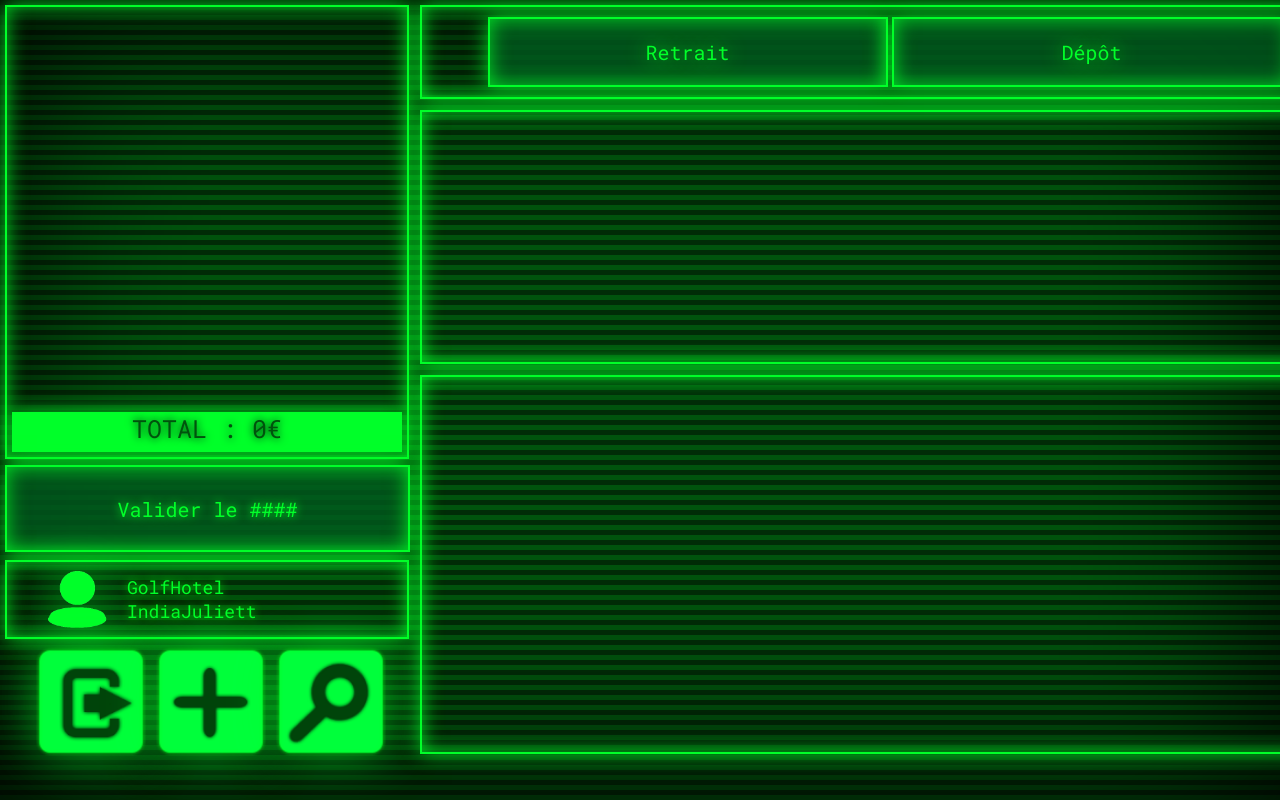
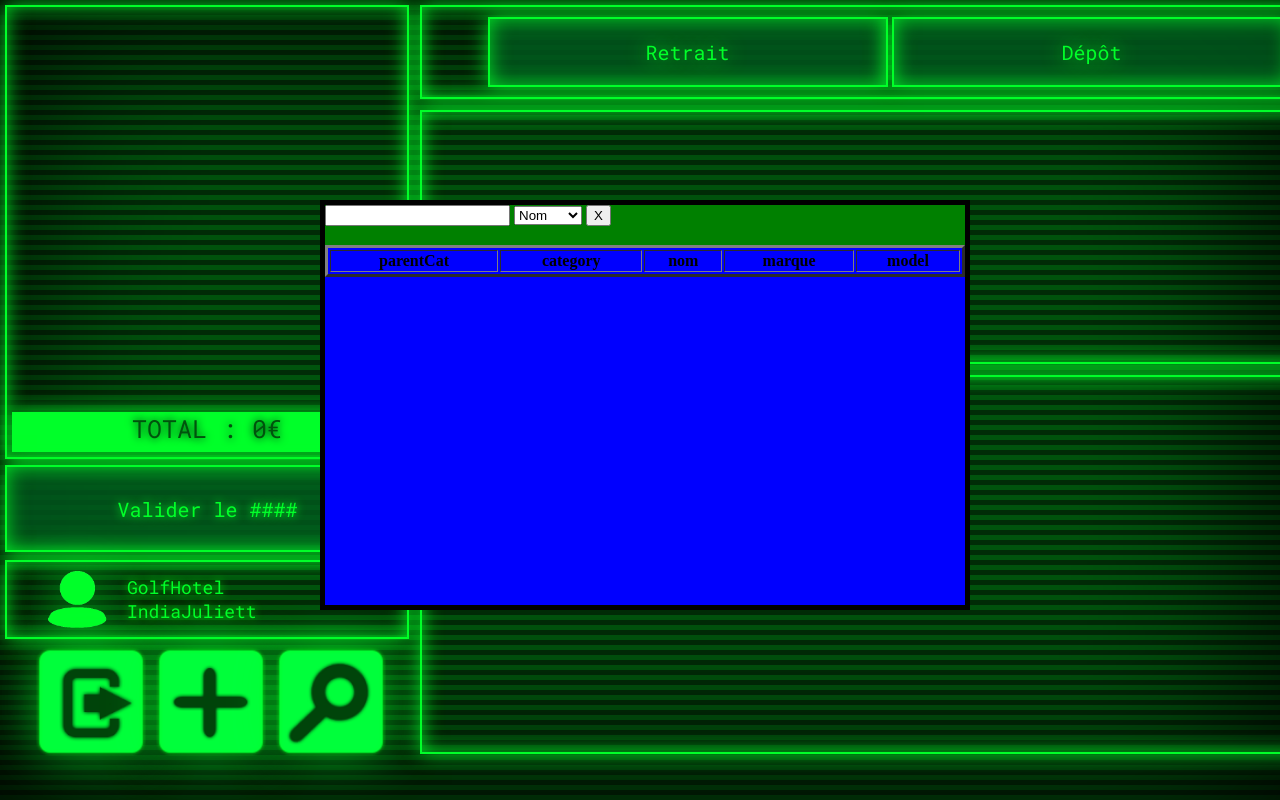
Before and after one commit to adrienchanove/abondance, a PHP site: page /vue/compilatedVue.php in a window 1280 px wide; the page is wider, and only the part inside the window is pictured. Run offline with PHP 8.4, Linux system fonts and the light colour scheme; the template is opened without the code that fills it, so the values that code supplies are empty.

Commit message:
V0.7.2c
encore une mise a jour css + js

```diff
--- a/CSS/main.css
+++ b/CSS/main.css
@@ -431,7 +431,6 @@ img
 
 	border: solid black 5px;
 
-	display: none;
 
 }
 
--- a/JS/index.js
+++ b/JS/index.js
@@ -331,3 +331,5 @@ function recherche(){
 		}
 	}
 }
+
+showSearch();
```
